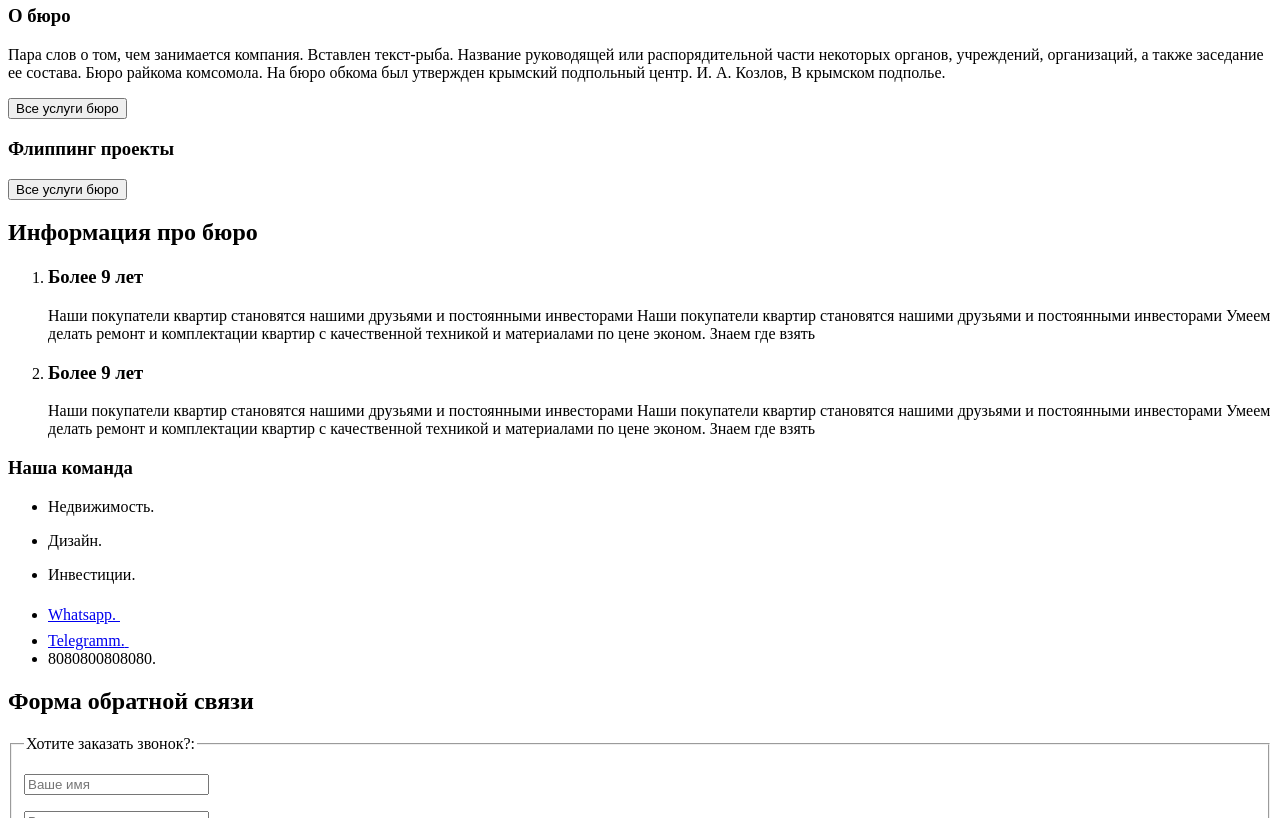
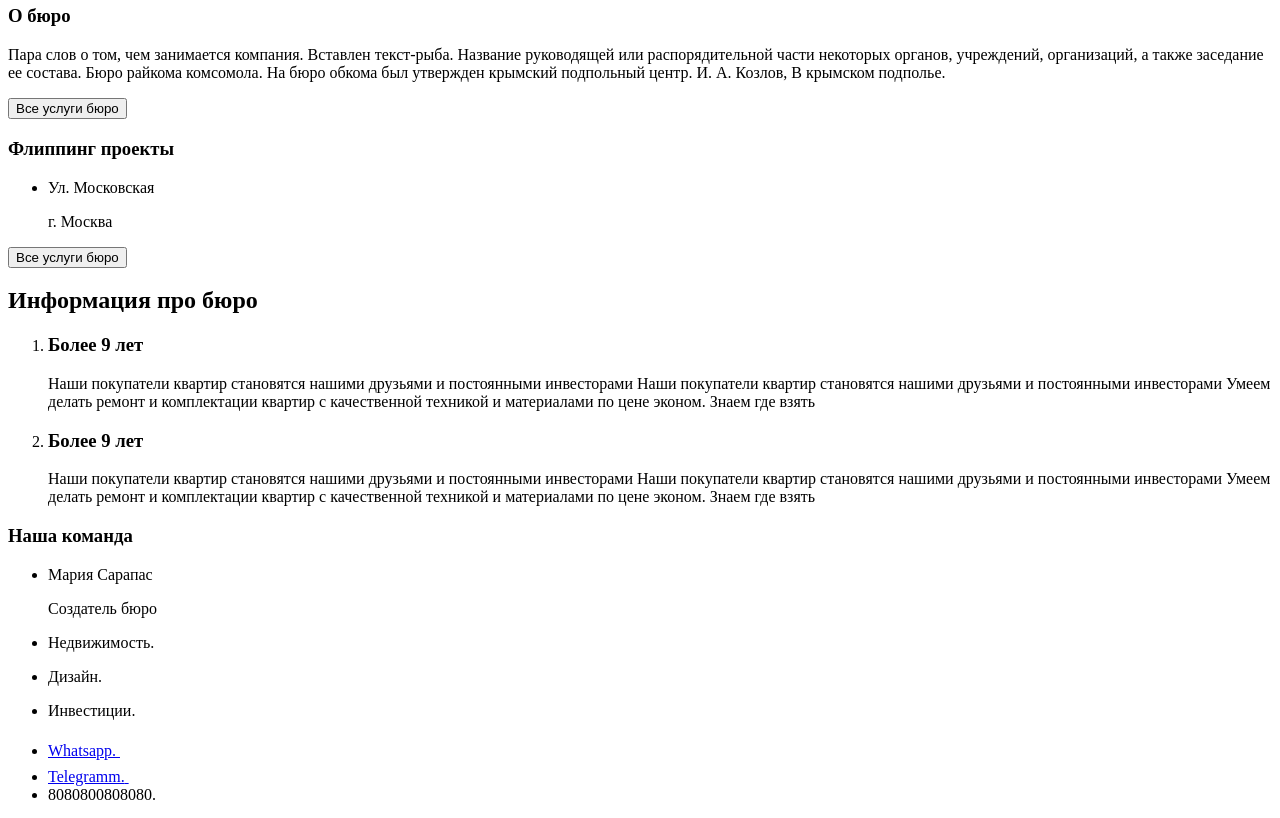
Before and after one commit to NICDX/Atmosphere, a plain HTML site: page src/index.html in a window 1280 px wide. Shown: the part 440-1258 px from the top of the page. Drawn offline with Linux system fonts and the light colour scheme.

Commit message:
Базовая разметка слайдера

```diff
--- a/src/index.html
+++ b/src/index.html
@@ -142,9 +142,28 @@
 </section>
   <!---Video-->
 
-<section class="flip">
-  <h3 class="flip__title"> Флиппинг проекты</h3>
+<section class="projectflipslider">
+  <div class="projectlipslider__container"></div>
+  <h3 class="projectlipslider__title"> Флиппинг проекты</h3>
+<ul class="slider">
+  <li class="slider__item">
+    <div class="slider__image">
+      <picture class="slider__picture">  </picture>
+    </div>
+    <div class="slider__discription-container">
+    <p class="slider__discription">
+      Ул. Московская
+    </p>
+    </div>
+    <div class="slider__location">
+      <p class="slider__city">
+        г. Москва
+      </p>
+    </div>
+  </li>
+</ul>
 
+</div>
   <!---slider-->
 
   <div class="flip__button button">
@@ -174,9 +193,28 @@
 </div>
 </section>
 
-<section class="team">
-  <h3 class="team__title"> Наша команда</h3>
-<!---slider-->
+  <section class="team">
+    <div class="team__container">
+    <h3 class="projectlipslider__title"> Наша команда</h3>
+  <ul class="slider">
+    <li class="slider__item">
+      <div class="slider__image">
+        <picture class="slider__picture">  </picture>
+      </div>
+      <div class="slider__discription-container">
+      <p class="slider__discription">
+        Мария Сарапас
+      </p>
+      </div>
+      <div class="slider__location">
+        <p class="slider__city">
+          Создатель бюро
+        </p>
+      </div>
+    </li>
+  </ul>
+
+  </div>
 </section>
 
 <section class="links">
```
